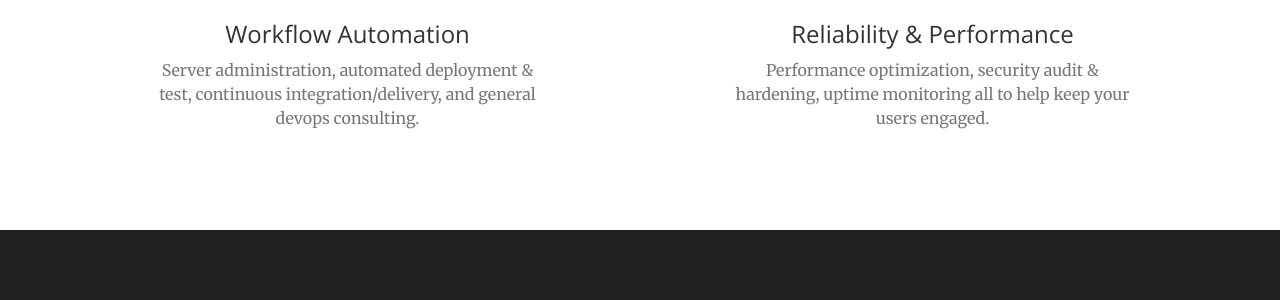
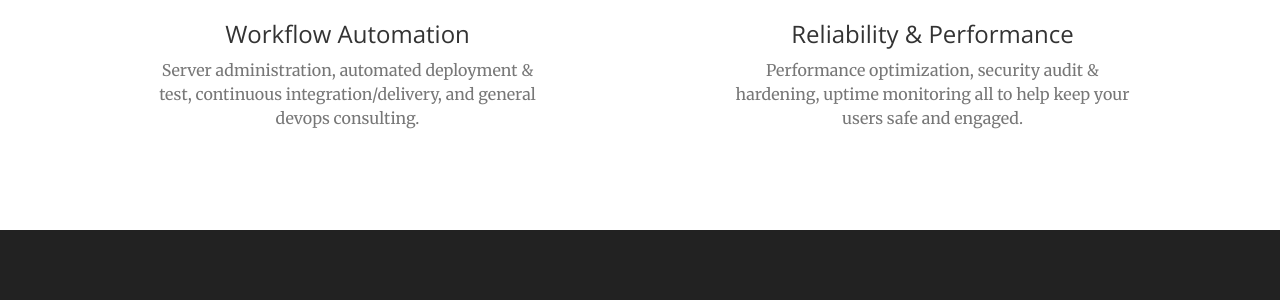
Before and after one commit to mpgeek/mpg.co, a Jekyll site: the page built from index.html, in a window 1280 px wide and 900 px high, scrolled down 1573 px. Shown: the part 200-500 px from the top of the window. Built offline with Jekyll 4.4.1, drawn with Linux system fonts in a browser that asks for light colours.

Commit message:
Another service teaser update.

```diff
--- a/_includes/services.html
+++ b/_includes/services.html
@@ -34,7 +34,7 @@
         <div class="service-box">
           <i class="fa fa-4x fa-tachometer wow bounceIn text-primary" data-wow-delay=".4s"></i>
           <h3>Reliability &amp; Performance</h3>
-          <p class="text-muted">Performance optimization, security audit & hardening, uptime monitoring all to help keep your users engaged.</p>
+          <p class="text-muted">Performance optimization, security audit & hardening, uptime monitoring all to help keep your users safe and engaged.</p>
         </div>
       </div>
     </div>
```
